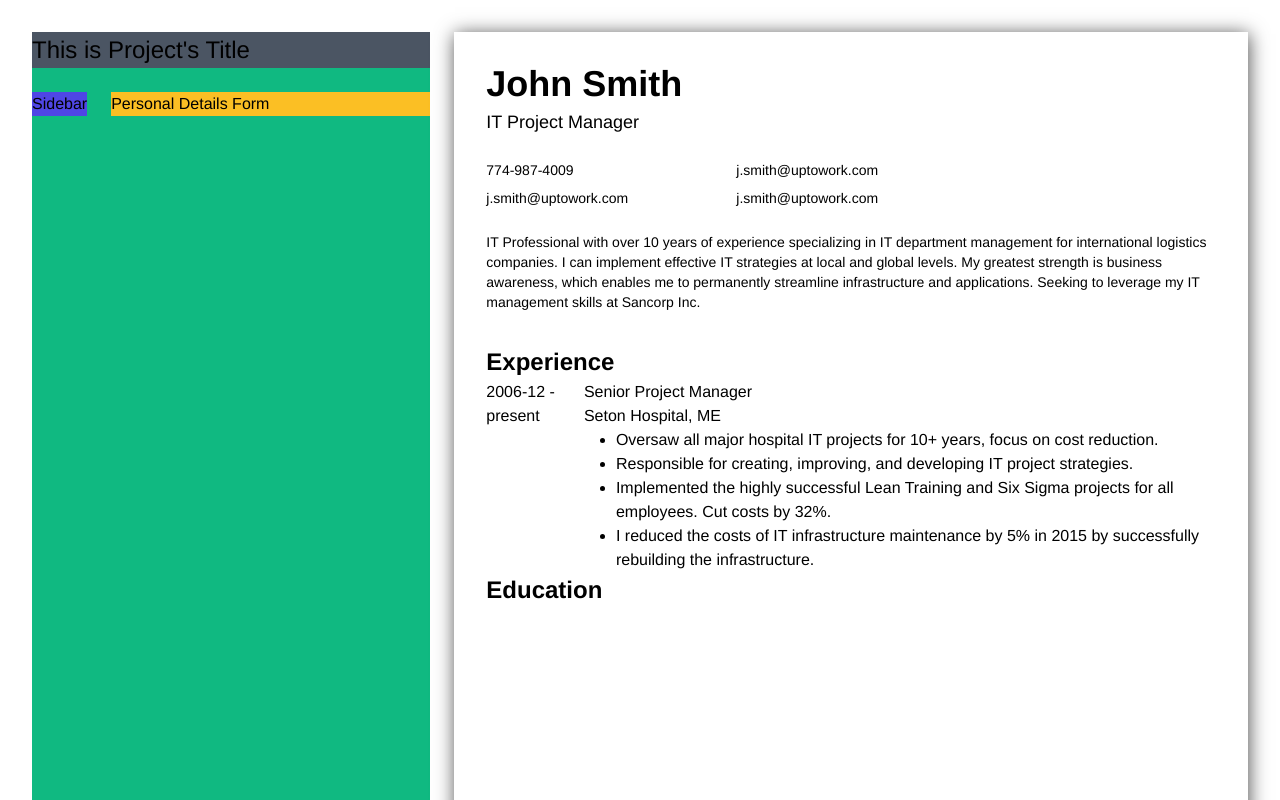
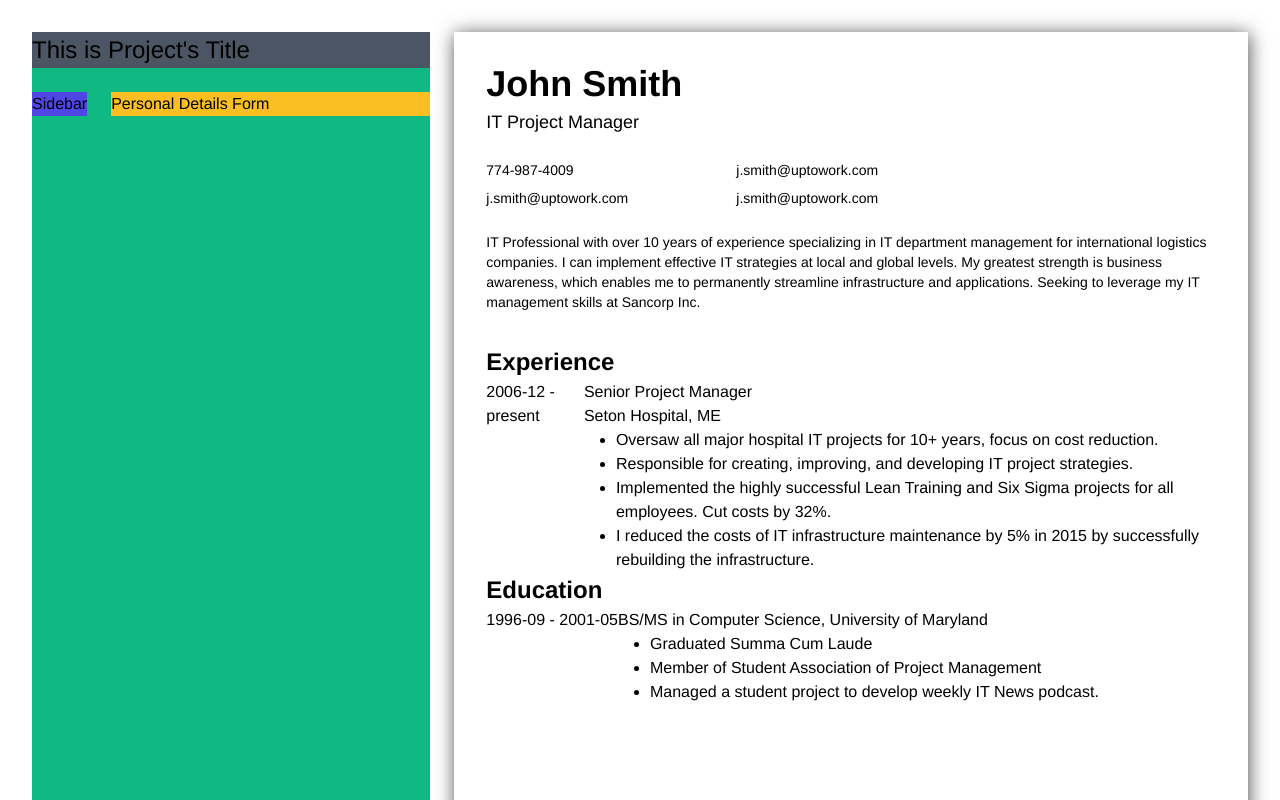
Before and after one commit to AkzechKyla/CVApplicationMaker, a React (Vite) app: page / in a window 1280 px wide. Shown: the top 800 px of the page. Built offline with nearby package versions, Linux system fonts and the light colour scheme.

Commit message:
Add Education info

```diff
--- a/src/pages/CVPreview.tsx
+++ b/src/pages/CVPreview.tsx
@@ -1,11 +1,29 @@
 import { PersonalDetailsInfo } from '../components/CVPreview/PersonalDetailsInfo';
 import { ExperienceInfo } from '../components/CVPreview/ExperienceInfo';
 
-function EducationInfo() {
+// function EducationInfo() {
+//     return <div>
+//         <h1 className="font-bold">Education</h1>
+//     </div>
+// }
+
+export function EducationInfo() {
     return <div>
         <h1 className="font-bold">Education</h1>
+        <div className="flex">
+            <div>1996-09 - 2001-05</div>
+            <div>
+                <p>BS/MS in Computer Science, University of Maryland</p>
+                <ul className="list-disc pl-8">
+                    <li>Graduated Summa Cum Laude</li>
+                    <li>Member of Student Association of Project Management</li>
+                    <li>Managed a student project to develop weekly IT News podcast.</li>
+                </ul>
+            </div>
+        </div>
     </div>
 }
+
 
 function CVPreview() {
     return(
```
